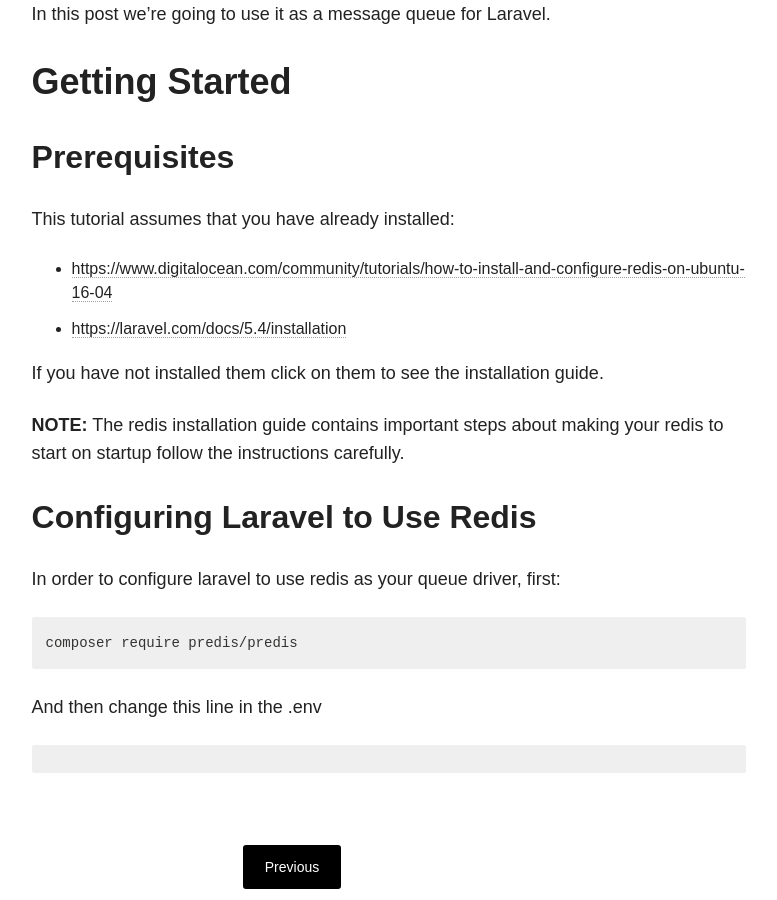
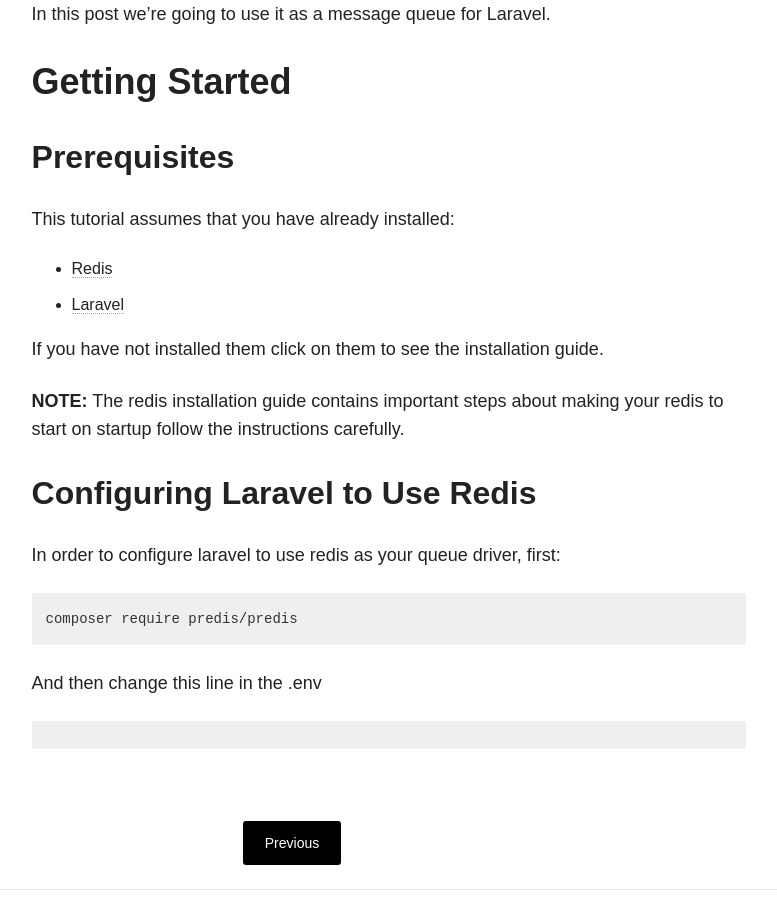
Before and after one commit to Tabrizian/tabrizian.github.io, a Jekyll site: the page built from _posts/blog/2017-06-13-how-to-make-laravel-queues-faster.md, in a window 1280 px wide and 900 px high, scrolled down 915 px. Shown: the whole window, without its empty margins (348-1125 px from the left). Built offline with Jekyll 4.4.1, drawn with Linux system fonts in a browser that asks for light colours; nearby versions of some CDN libraries; some of the changed lines change nothing that is shown.

Commit message:
Minor bug fixed

```diff
--- a/_posts/blog/2017-06-13-how-to-make-laravel-queues-faster.md
+++ b/_posts/blog/2017-06-13-how-to-make-laravel-queues-faster.md
@@ -22,8 +22,8 @@
 
 This tutorial assumes that you have already installed:
 
-* [https://www.digitalocean.com/community/tutorials/how-to-install-and-configure-redis-on-ubuntu-16-04](Redis)
-* [https://laravel.com/docs/5.4/installation](Laravel)
+* [Redis](https://www.digitalocean.com/community/tutorials/how-to-install-and-configure-redis-on-ubuntu-16-04)
+* [Laravel](https://laravel.com/docs/5.4/installation)
 
 If you have not installed them click on them to see the installation guide.
 
```
